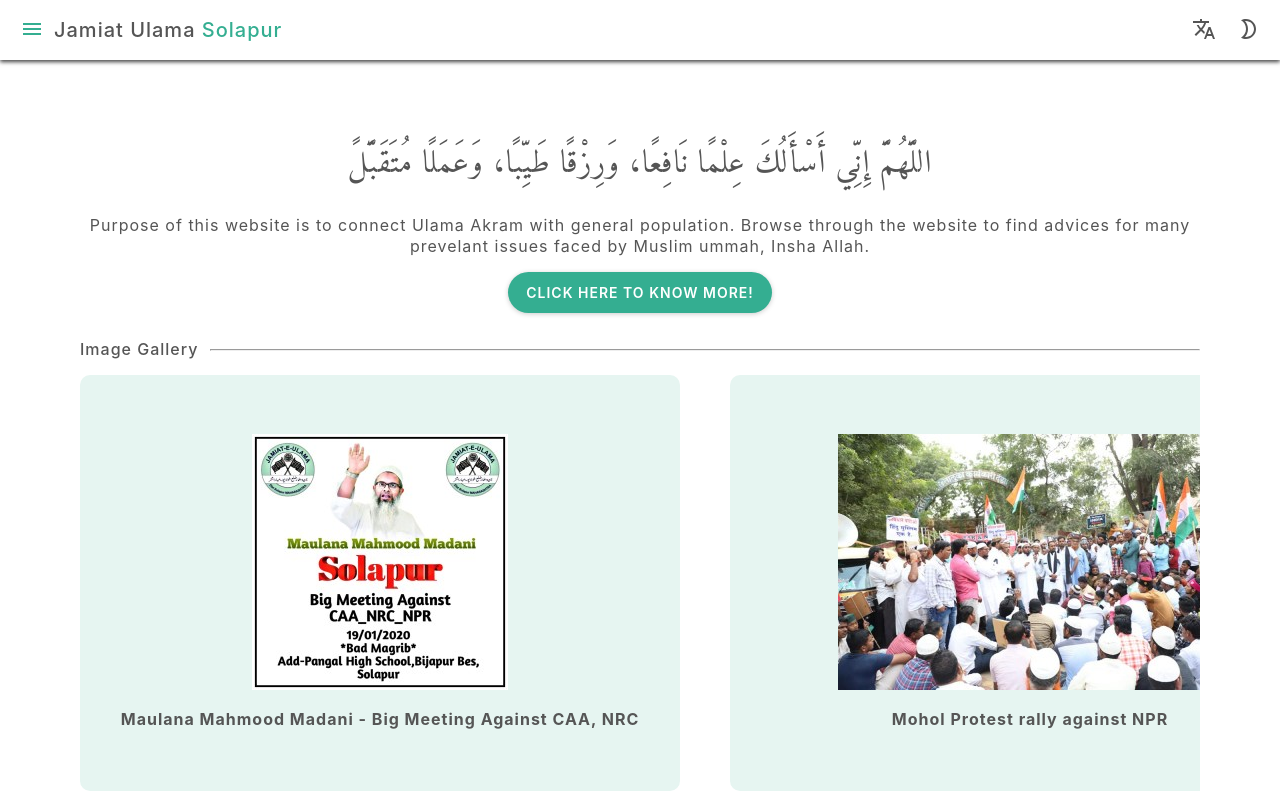
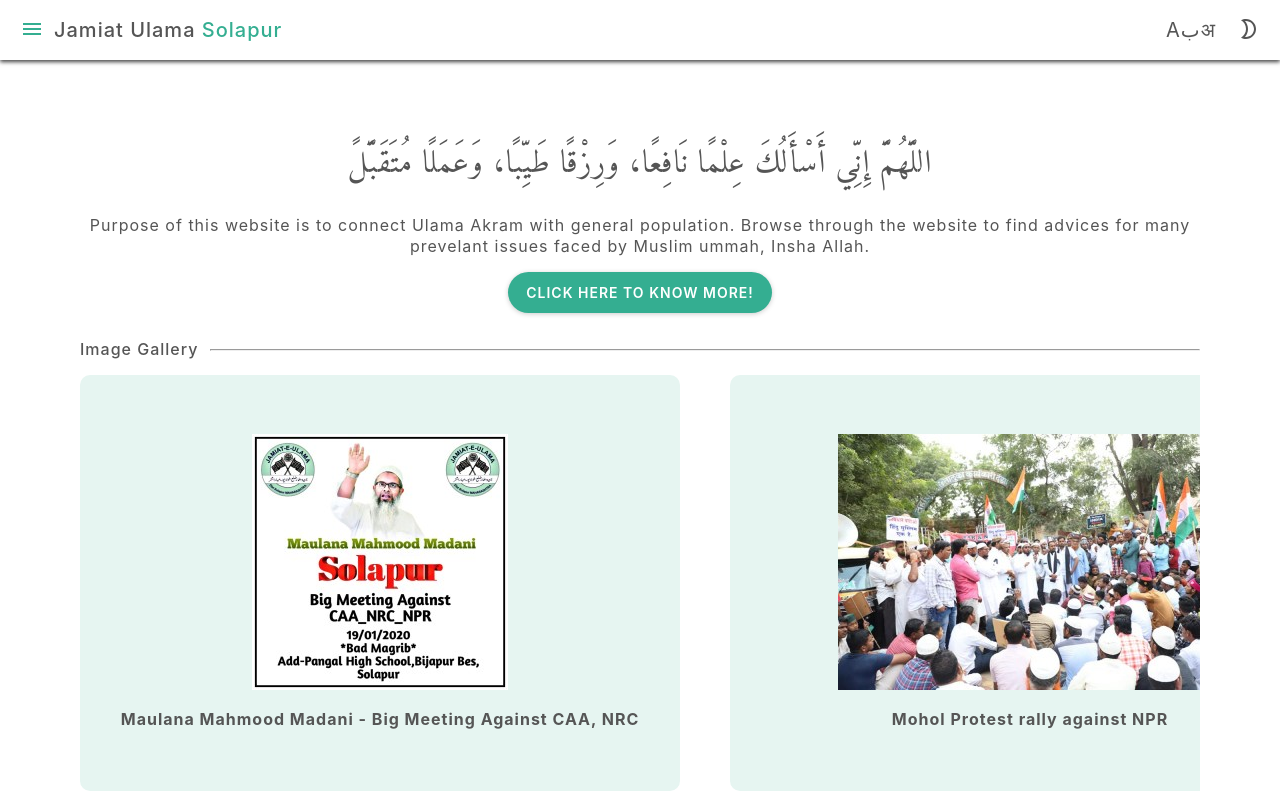
Before and after one commit to dosanj/jamiatulama-react, a React (Create React App) app: page /#/ in a window 1280 px wide. Built offline with nearby package versions, Linux system fonts and the light colour scheme.

Commit message:
change language icon

```diff
--- a/src/components/Header.tsx
+++ b/src/components/Header.tsx
@@ -1,9 +1,8 @@
-import React from "react";
+import React, { useState } from "react";
 import MenuOpenRounded from "@material-ui/icons/MenuOpenRounded";
 import Menu from "@material-ui/icons/Menu";
 import Brightness2Outlined from "@material-ui/icons/Brightness2Outlined";
 import Brightness2 from "@material-ui/icons/Brightness2";
-import TranslateIcon from "@material-ui/icons/Translate";
 import {
   MenuItem,
   Popper,
@@ -19,6 +18,7 @@
 export function Header(props: IHeaderProps) {
   const [languagePopupOpen, setLanguagePopupOpen] = React.useState(false);
   const anchorRef = React.useRef(null);
+  const [currentLanguage, setCurrentLanguage] = useState("Aبअ");
 
   const changeLanguage = () => {
     setLanguagePopupOpen((prevOpen) => !prevOpen);
@@ -33,6 +33,7 @@
     }
     if (language) {
       props.changeLanguage((language as unknown) as string);
+      setCurrentLanguage(language);
     }
     setLanguagePopupOpen(false);
   };
@@ -66,6 +67,15 @@
       </span>
     );
   };
+  const displayCurrentLanguage = (currentLanguage: string) => {
+    if (currentLanguage === Languages.URDU) {
+      return "اردو";
+    }
+    if (currentLanguage === Languages.HINDI) {
+      return "हिन्दी";
+    }
+    return currentLanguage;
+  };
   return (
     <header className="app-header">
       <div className="app-header--logo">
@@ -86,7 +96,7 @@
           aria-haspopup="true"
           onClick={changeLanguage}
         >
-          <TranslateIcon />
+          {displayCurrentLanguage(currentLanguage)}
         </span>
         <Popper
           open={languagePopupOpen}
@@ -115,21 +125,21 @@
                         handleClose(event, Languages.ENGLISH as string)
                       }
                     >
-                      English
+                      {displayCurrentLanguage(Languages.ENGLISH)}
                     </MenuItem>
                     <MenuItem
                       onClick={(event) =>
                         handleClose(event, Languages.URDU as string)
                       }
                     >
-                      Urdu
+                      {displayCurrentLanguage(Languages.URDU)}
                     </MenuItem>
                     <MenuItem
                       onClick={(event) =>
                         handleClose(event, Languages.HINDI as string)
                       }
                     >
-                      Hindi
+                      {displayCurrentLanguage(Languages.HINDI)}
                     </MenuItem>
                   </MenuList>
                 </ClickAwayListener>
--- a/src/services/utility-service.ts
+++ b/src/services/utility-service.ts
@@ -1,16 +1,16 @@
-import { ISideMenuItem, sideMenuDetails } from '../data/navigation-page.data';
+import { ISideMenuItem, sideMenuDetails } from "../data/navigation-page.data";
 
 export let contentData: {
   [key: string]: ISideMenuItem;
 };
 export enum Languages {
-  ENGLISH = 'ENGLISH',
-  URDU = 'URDU',
-  HINDI = 'HIND',
+  ENGLISH = "ENGLISH",
+  URDU = "URDU",
+  HINDI = "HINDI",
 }
 
 function expand(item: ISideMenuItem) {
-  if ((!item.children || item.children.length === 0) && item['english-name']) {
+  if ((!item.children || item.children.length === 0) && item["english-name"]) {
     const link = createUrl(item);
     if (link) {
       contentData[link as string] = item as ISideMenuItem;
@@ -28,13 +28,13 @@
   });
 }
 export function createUrl(item: ISideMenuItem): string {
-  if (item['external-url']) {
-    return item['external-url'];
+  if (item["external-url"]) {
+    return item["external-url"];
   }
-  if (item && item['english-name'] && !item.children) {
-    return item['english-name'].toLowerCase().replace(/ /g, '-');
+  if (item && item["english-name"] && !item.children) {
+    return item["english-name"].toLowerCase().replace(/ /g, "-");
   }
-  return '';
+  return "";
 }
 export function getContentData() {
   if (contentData) {
```
